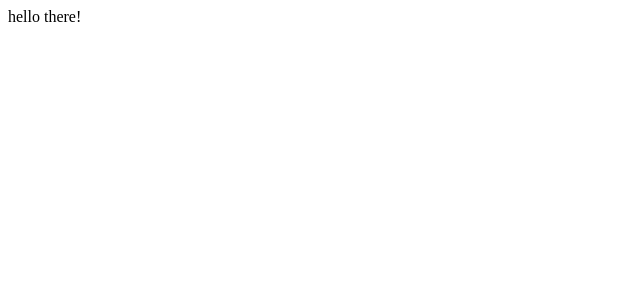
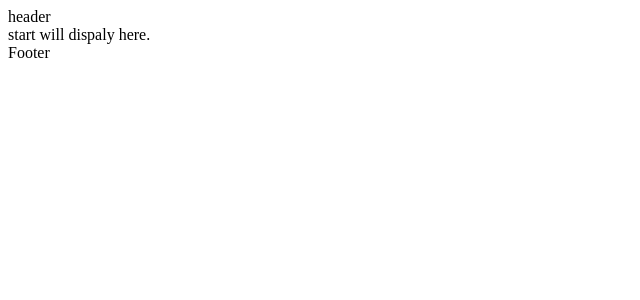
Before and after one commit to sajjadjavazi/Quiz-App, a React (Vite) app: page / in a window 1280 px wide. Shown: the top 300 px of the page, without its empty margins (0-640 px from the left). Built offline with nearby package versions, Linux system fonts and the light colour scheme.

Commit message:
feat(app): route component added to app

```diff
--- a/src/App.tsx
+++ b/src/App.tsx
@@ -2,12 +2,11 @@ import '@fontsource/roboto/300.css';
 import '@fontsource/roboto/400.css';
 import '@fontsource/roboto/500.css';
 import '@fontsource/roboto/700.css';
+import Route from './pages/route';
 
 function App() {
   return (
-    <>
-      hello there!
-    </>
+    <Route />
   )
 }
 
```
